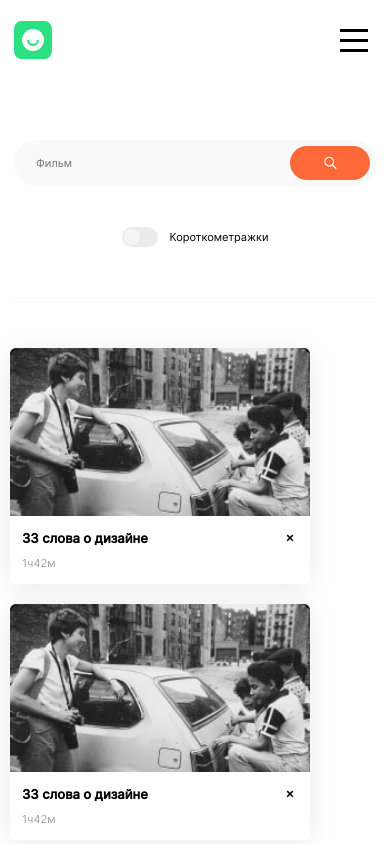
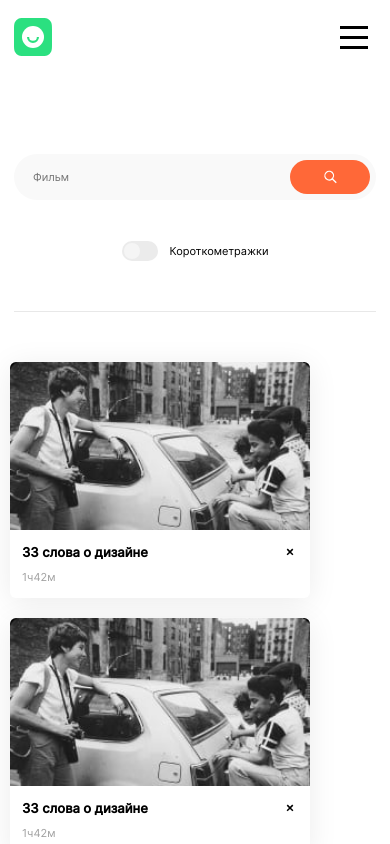
Before and after one commit to khrabanm/movies-explorer-frontend, a React (Create React App) app: page /saved-movies in a window 390 px wide. Shown: the top 844 px of the page. Built offline with nearby package versions, Linux system fonts and the light colour scheme.

Commit message:
fix: inconsistency with the layout

```diff
--- a/src/components/Authentication/Authentication.css
+++ b/src/components/Authentication/Authentication.css
@@ -85,6 +85,7 @@
     padding-top: 56px;
     display: grid;
     justify-content: center;
+    justify-items: center;
   }
 
   .authentication__title {
--- a/src/components/Header/Header.css
+++ b/src/components/Header/Header.css
@@ -38,6 +38,7 @@
   width: 44px;
   height: 44px;
   z-index: 2;
+  margin: -3px 0 -3px;
 }
 
 .header .header__registration {
--- a/src/components/Movies/Movies.css
+++ b/src/components/Movies/Movies.css
@@ -3,14 +3,35 @@
 }
 
 .movies__divider {
-  width: 100%;
-  height: 1px;
-  background: var(--gray-light);
-  margin: 70px 0 80px 0;
+  border-bottom: 1px solid var(--gray2);
+  padding-bottom: 70px;
+  margin-bottom: 80px;
+}
+
+@media (max-width: 1152px) {
+  .movies {
+    padding: 80px 0 80px;
+  }
+
+  .movies__container {
+    padding-right: 30px;
+    padding-left: 30px;
+  }
+
+  .movies__divider {
+    padding-bottom: 70px;
+    margin-bottom: 59px;
+  }
 }
 
 @media (max-width: 767px) {
-    .movies__divider {
-        margin: 50px 0;
-    }
+  .movies__divider {
+    padding-bottom: 50px;
+    margin-bottom: 50px;
+  }
+
+  .movies__container {
+    padding-right: 14px;
+    padding-left: 14px;
+  }
 }
--- a/src/components/PageNotFound/PageNotFound.css
+++ b/src/components/PageNotFound/PageNotFound.css
@@ -4,32 +4,31 @@
   align-items: center;
   justify-content: space-between;
   line-height: normal;
-  height: calc(100vh - 35vh - 9vh);
-  padding: 35vh 0 9vh;
+  padding: 246px 0 60px;
 }
 
 .page-not-found__title {
   font-size: 140px;
+  font-weight: 400;
+  line-height: normal;
   margin: 0;
 }
 
 .page-not-found__text {
   text-align: center;
   font-size: 16px;
-  margin: 5px 0;
+  margin: 4px 0 184px;
 }
 
 @media (max-width: 1152px) {
   .page-not-found {
-    height: calc(100vh - 40vh - 22vh);
-    padding: 40vh 0 22vh;
+    padding: 408px 0 222px;
   }
 }
 
 @media (max-width: 767px) {
   .page-not-found {
-    height: calc(100vh - 42vh - 4vh);
-    padding: 42vh 0 4vh;
+    padding: 329px 0 30px;
   }
 
   .page-not-found__title {
@@ -38,5 +37,6 @@
 
   .page-not-found__text {
     font-size: 12px;
+    margin: 10px 0 284px;
   }
 }
--- a/src/components/Portfolio/Portfolio.css
+++ b/src/components/Portfolio/Portfolio.css
@@ -53,7 +53,7 @@
   }
 }
 
-@media (max-width: 1152px) {
+@media (max-width: 767px) {
   .portfolio {
     padding-bottom: 56px;
   }
--- a/src/components/Profile/Profile.css
+++ b/src/components/Profile/Profile.css
@@ -2,7 +2,7 @@
   box-sizing: border-box;
   margin: 0 auto;
   width: 410px;
-  padding-top: 74px;
+  padding-top: 58px;
   text-align: center;
 }
 
@@ -82,7 +82,7 @@
 
 @media (max-width: 1152px) {
   .profile {
-    padding-top: 236px;
+    padding-top: 220px;
   }
 
   .profile__title {
@@ -96,7 +96,7 @@
 @media (max-width: 767px) {
   .profile {
     width: 100%;
-    padding: 70px 30px 0 30px;
+    padding: 54px 30px 0 30px;
   }
 
   .profile__title {
--- a/src/components/Promo/Promo.css
+++ b/src/components/Promo/Promo.css
@@ -2,8 +2,8 @@
     display: flex;
     align-items: center;
     justify-content: center;
-    height: calc(100vh - 74px - 66px);
     background: #465DFF url("../../images/promo.svg") no-repeat center calc(50% - 20px);
+    padding: 184px 0 224px;
 }
 
 .promo__title {
@@ -12,7 +12,6 @@
     color: var(--white);
     line-height: 58px;
     letter-spacing: -2px;
-    padding: 0 0 40px;
     margin: 0;
     width: 730px;
     font-weight: 400;
@@ -21,21 +20,18 @@
 @media (max-width: 1152px) {
     .promo {
         background: #465DFF url("../../images/promo.svg") no-repeat center calc(50% - 8px);
-    }
-
-    .promo__title {
-        padding: 0 0 18px;
+        padding: 326px 0 342px;
     }
 }
 
 @media (max-width: 767px) {
     .promo {
         background: #465DFF url("../../images/promo.svg") no-repeat center calc(50% - 18px)/248px 248px;
+        padding: 207px 0 246px;
     }
 
     .promo__title {
         font-size: 31px;
-        padding: 0 0 38px;
         line-height: 39px;
         letter-spacing: -1.24px;
     }
--- a/src/components/SearchForm/SearchForm.css
+++ b/src/components/SearchForm/SearchForm.css
@@ -32,4 +32,8 @@
   .search-form__input {
     font-size: 11px;
   }
+
+  .search-form__container {
+    padding: 6px 6px 6px 19px;
+  }
 }
```
Lines whose indentation alone changed are shown as unchanged.
